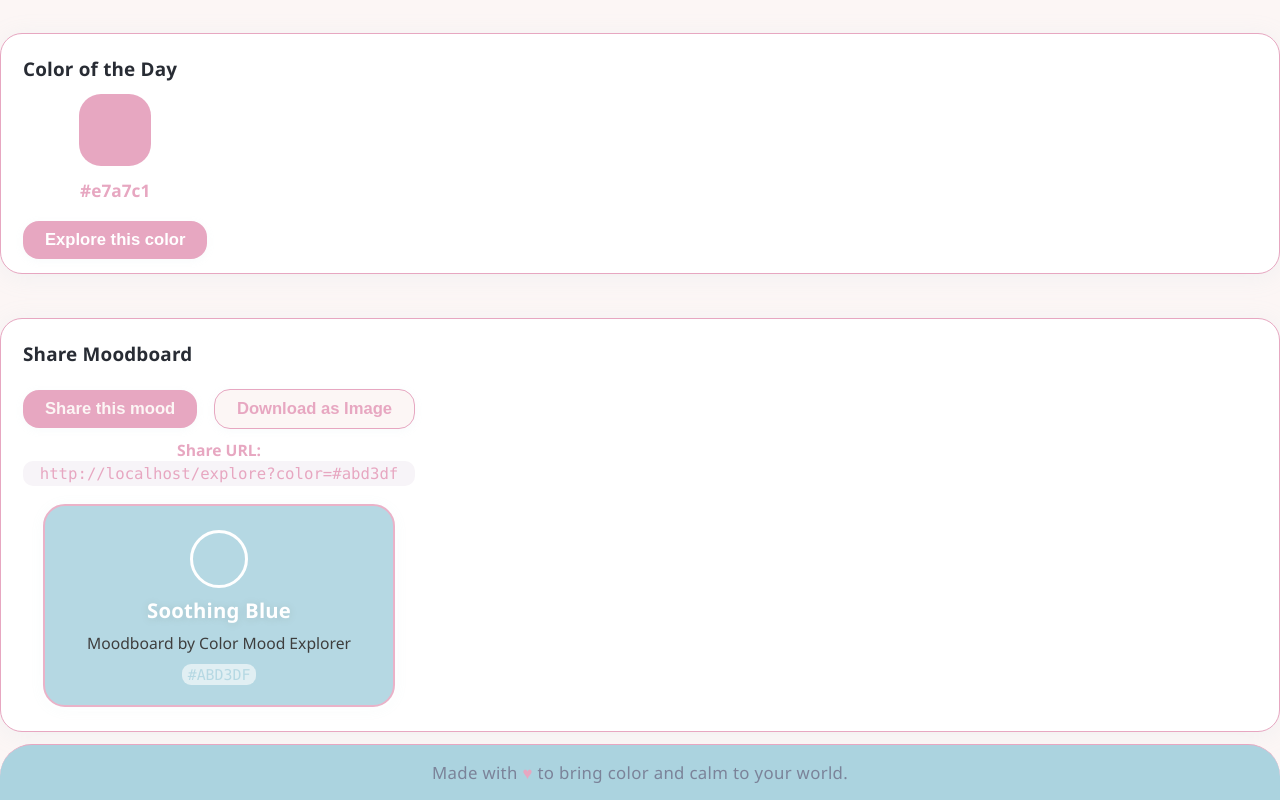
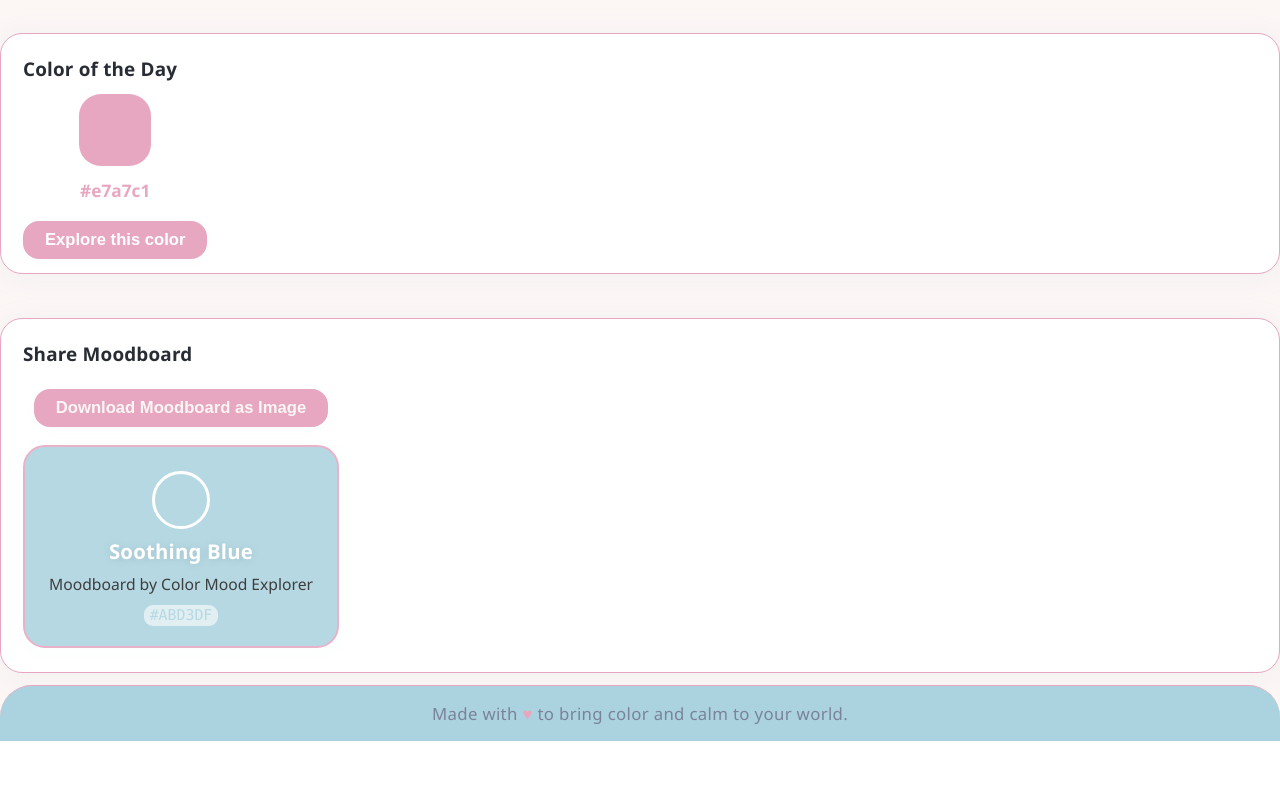
Before and after one commit to Workflow-Manager-admin/serenehue-mood--art-explorer-105425-7343c845, a React (Create React App) app in the folder frontend_react/: page /explore in a window 1280 px wide. Shown: the part 721-1521 px from the top of the page. After the commit the page ends 1462 px from the top, so only its background shows below. Built offline with nearby package versions, Linux system fonts and the light colour scheme; no server answers; the HTML template or start-up script is replaced by a standard one.

Commit message:
CheckPoint

```diff
--- a/frontend_react/src/pages/ColorMoodExplorer.js
+++ b/frontend_react/src/pages/ColorMoodExplorer.js
@@ -312,15 +312,16 @@ function ColorOfDayCard({ color, setSelectedColor }) {
 }
 
 /**
+ * PUBLIC_INTERFACE
  * MoodboardShare:
- *  - Copy link to clipboard (default).
- *  - Show a preview & allow download as image (requires html2canvas, loads only when user clicks).
+ *  - Only shows a preview & allows download as image (requires html2canvas, loads only when user clicks).
+ *  - The shareable URL/copy feature has been removed per request.
  */
 function MoodboardShare({ selectedColor }) {
   const [downloadUrl, setDownloadUrl] = useState(null);
   const [generating, setGenerating] = useState(false);
 
-  // For accessibility/tight UI
+  // For display
   const colorNameMap = {
     "#abd3df": "Soothing Blue",
     "#fcf6f5": "Soft Blossom",
@@ -335,12 +336,7 @@ function MoodboardShare({ selectedColor }) {
     // eslint-disable-next-line
   }, [downloadUrl]);
 
-  function handleShare() {
-    const url = window.location.origin + '/explore?color=' + encodeURIComponent(selectedColor);
-    window.navigator.clipboard.writeText(url);
-    alert("Moodboard link copied to clipboard!");
-  }
-
+  // Only provide download as image (no share/copy button)
   async function handleDownload() {
     setGenerating(true);
     if (!window.html2canvas) {
@@ -376,32 +372,15 @@ function MoodboardShare({ selectedColor }) {
   return (
     <InfoCard title="Share Moodboard" style={{borderColor: COLORS.accent}}>
       <button
-        className="btn btn-share"
-        style={{background: COLORS.accent, color: COLORS.secondary, marginRight: "0.5em"}}
-        onClick={handleShare}
-        aria-label="Copy moodboard share link"
-        disabled={generating}
-      >
-        Share this mood
-      </button>
-      <button
         className="btn"
-        style={{background: COLORS.secondary, color: COLORS.accent, border: `1.5px solid ${COLORS.accent}`, marginLeft: "0.5em"}}
+        style={{background: COLORS.accent, color: COLORS.secondary, minWidth: 156}}
         onClick={handleDownload}
         aria-label="Download moodboard as image"
         disabled={generating}
       >
-        {generating ? "Generating..." : "Download as Image"}
+        {generating ? "Generating..." : "Download Moodboard as Image"}
       </button>
-      <div className="share-url" style={{marginTop: "10px"}}>
-        <div>
-          <span style={{fontWeight: 600, color: COLORS.accent}}>Share URL:</span>
-        </div>
-        <code style={{background: "#f7f4f8", padding: ".2em .4em", borderRadius: "10px", display: "block", wordBreak: "break-word"}}>
-          {window.location.origin}/explore?color={selectedColor}
-        </code>
-      </div>
-      {/* Style-matched preview for image rendering (hidden if not generating/downloadUrl, otherwise shown) */}
+      {/* Presentational preview for image rendering */}
       <div style={{
         marginTop: "18px",
         marginBottom: "0.6em",
@@ -466,7 +445,7 @@ function MoodboardShare({ selectedColor }) {
               color: COLORS.accent
             }}
           >
-            Download Moodboard Image
+            Download Image
           </a>
         }
       </div>
@@ -478,7 +457,7 @@ function MoodboardShare({ selectedColor }) {
  * PUBLIC_INTERFACE
  * ColorMoodExplorerPage displays the interactive "Explore Colors" interface.
  * Lets users pick/enter a color to explore associated emotions, music, artwork, and quote.
- * Extended features: color of the day, moodboard sharing (link & image), fully responsive layout.
+ * Extended features: color of the day, moodboard sharing (image option only), fully responsive layout.
  * All user features robust, with error and fallback handling for artwork API and custom colors.
  *
  * @returns {JSX.Element} The full Color Mood Explorer page content.
```
Also changed, not shown: 1 other file (tests, documents, lock files or other folders).
